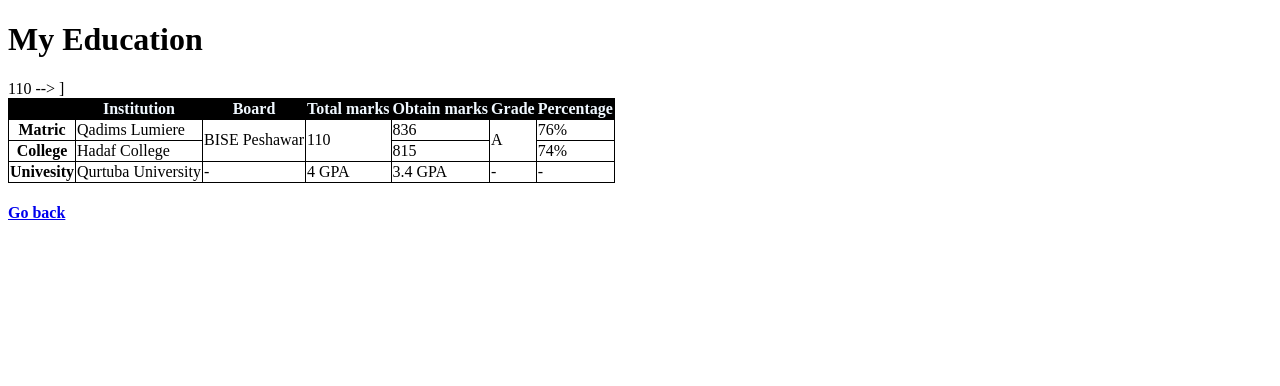
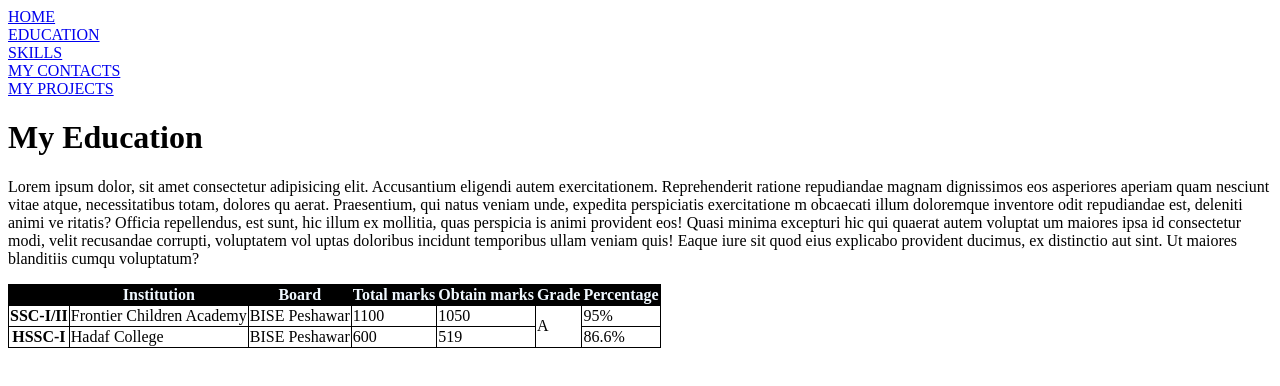
Before and after one commit to HasaanShah/Absolute-portfolio, a plain HTML site: page education.html in a window 1280 px wide. Drawn offline with Linux system fonts and the light colour scheme.

Commit message:
i added more detail. now its a perfect assignment

```diff
--- a/education.html
+++ b/education.html
@@ -3,7 +3,7 @@
 <head>
     <meta charset="UTF-8">
     <meta name="viewport" content="width=device-width, initial-scale=1.0">
-    <title>Education</title>
+    <title> My Education</title>
     <style>
         table,tr,th,td
         {
@@ -17,8 +17,25 @@
     </style>
 </head>
 <body>
+    <a href="index.html">HOME</a><br>
+   <a href="education.html">EDUCATION</a><br>
+   <a href="skills.html">SKILLS</a><br>
+   <a href="contact.html">MY CONTACTS</a><br>
+   <a href="projects.html">MY PROJECTS</a>
     <h1>My Education</h1>
+    <p>Lorem ipsum dolor, sit amet consectetur adipisicing elit. Accusantium eligendi
+         autem exercitationem. Reprehenderit ratione repudiandae magnam dignissimos eos
+          asperiores aperiam quam nesciunt vitae atque, necessitatibus totam, dolores qu
+          aerat. Praesentium, qui natus veniam unde, expedita perspiciatis exercitatione
+          m obcaecati illum doloremque inventore odit repudiandae est, deleniti animi ve
+          ritatis? Officia repellendus, est sunt, hic illum ex mollitia, quas perspicia
+          is animi provident eos! Quasi minima excepturi hic qui quaerat autem voluptat
+          um maiores ipsa id consectetur modi, velit recusandae corrupti, voluptatem vol
+          uptas doloribus incidunt temporibus ullam veniam quis! Eaque iure sit quod eius
+        explicabo provident ducimus, ex distinctio aut sint. Ut maiores blanditiis cumqu
+        voluptatum?</p>
     <table>
+
         <thead style="color:aliceblue;">
          <tr>
             <th></th>
@@ -32,34 +49,23 @@
          </thead>
          <tbody>
         <tr>
-            <th>Matric</th>
-            <td>Qadims Lumiere</td>
-            <td rowspan="2">BISE Peshawar</td>
-            <td rowspan="2">110</td>
-            <td>836</td>
+            <th>SSC-I/II</th>
+            <td>Frontier Children Academy</td>
+            <td >BISE Peshawar</td>
+            <td >1100</td>
+            <td>1050</td>
             <td rowspan="2">A</td>
-            <td>76%</td>
+            <td>95%</td>
         </tr>
         <tr>
-            <th>College</th>
+            <th>HSSC-I</th>
             <td>Hadaf College</td>
-            <!<td>110</td> -->
-            <td>815</td>
-            <td>74%</td>
+            <td>BISE Peshawar</td>
+            <td>600</td>
+            <td>519</td>
+            <td>86.6%</td>
         </tr>
         </tbody>
-]        <tfoot>
-        <tr>
-            <th>Univesity</th>
-            <td>Qurtuba University</td>
-            <td>-</td>
-            <td>4 GPA</td>
-            <td>3.4 GPA</td>
-            <td>-</td>
-            <td>-</td>
-        </tr>
-        </tfoot>
     </table>
-    <h4><a href="../index.html">Go back</a></h4>
 </body>
 </html>
```
Also changed, not shown: contact.html (+2 -1 lines), index.html (+21 -9 lines), projects.html (+5 -4 lines), skills.html (+5 -4 lines).
